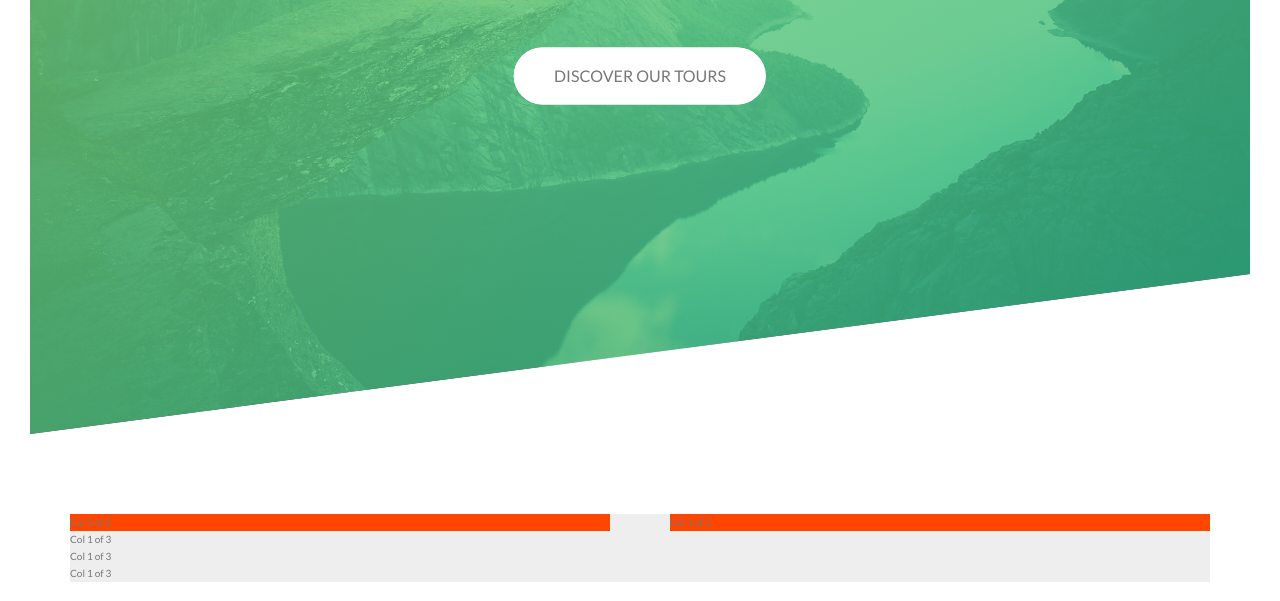
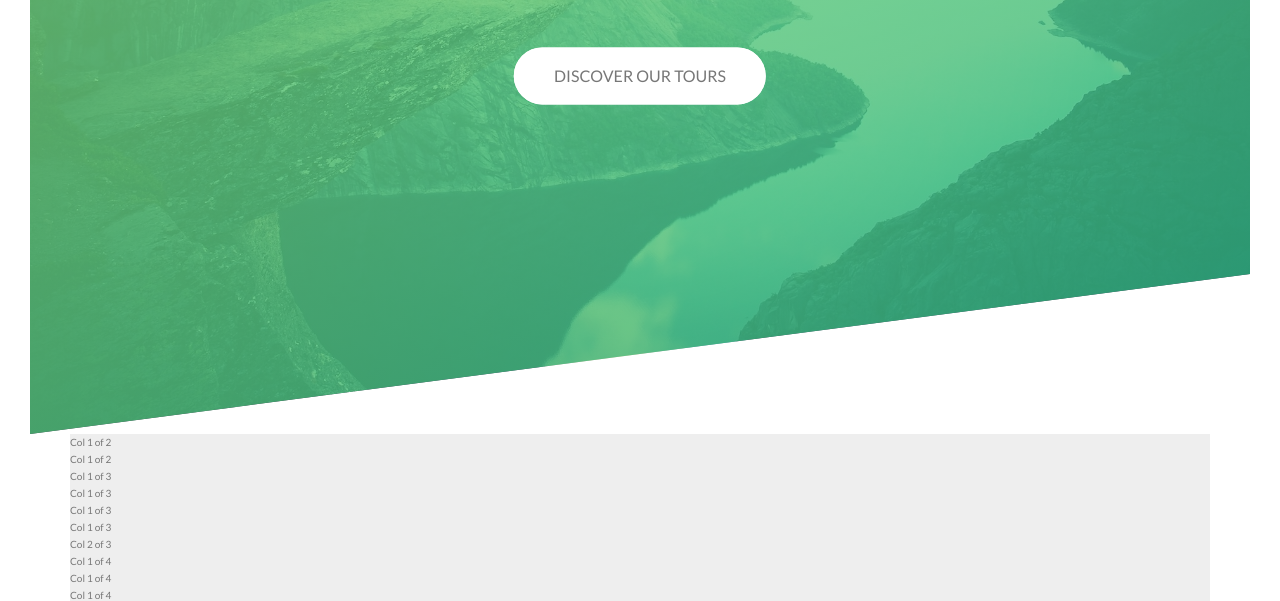
Before and after one commit to Saurabh7064/Natours, a website: page index.html in a window 1280 px wide. Shown: the part 356-957 px from the top of the page. Drawn offline with Linux system fonts and the light colour scheme.

Commit message:
Missed to add in prevoous commit

```diff
--- a/css/style.css
+++ b/css/style.css
@@ -154,11 +154,3 @@ body {
   max-width: 114rem;
   background-color: #eee;
   margin: 0 auto; }
-  .row:not(:last-child) {
-    margin-bottom: 8rem; }
-  .row .col-1-of-2 {
-    width: calc((100% - 6rem) / 2);
-    background-color: orangered;
-    float: left; }
-    .row .col-1-of-2:not(:last-child) {
-      margin-right: 6rem; }
```
